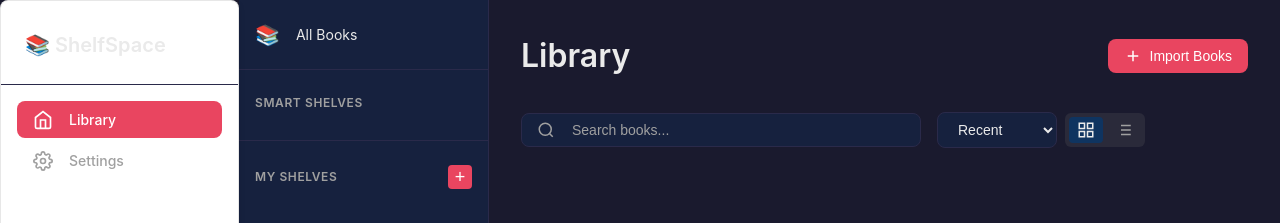
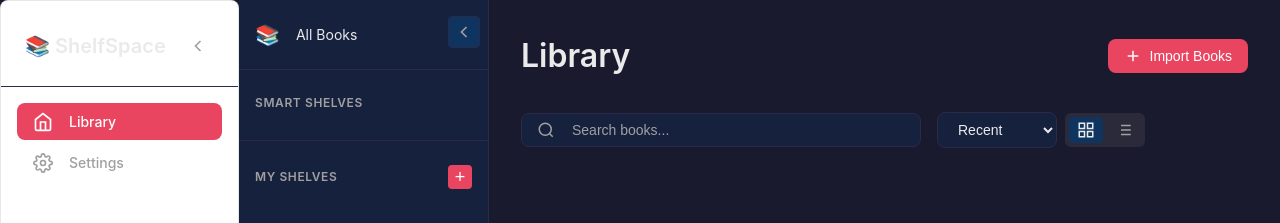
Before and after one commit to C4bbage64/ShelfSpace, a React (Vite) app: page / in a window 1280 px wide. Shown: the top 223 px of the page. Built offline with nearby package versions, Linux system fonts and the light colour scheme.

Commit message:
feat: Implement collapsible sidebar and shelf sidebar with toggle functionality

```diff
--- a/src/components/ShelfSidebar.css
+++ b/src/components/ShelfSidebar.css
@@ -8,11 +8,57 @@
   flex-direction: column;
   flex-shrink: 0;
   overflow-y: auto;
+  position: relative;
+  transition: width var(--transition-normal), min-width var(--transition-normal);
+}
+
+.shelf-sidebar.collapsed {
+  width: 60px;
+  min-width: 60px;
+}
+
+.shelf-sidebar-collapse-btn {
+  position: absolute;
+  top: var(--space-md);
+  right: var(--space-sm);
+  width: 32px;
+  height: 32px;
+  padding: 0;
+  display: flex;
+  align-items: center;
+  justify-content: center;
+  background: var(--bg-tertiary);
+  border: 1px solid var(--border);
+  border-radius: var(--radius-sm);
+  color: var(--text-secondary);
+  cursor: pointer;
+  transition: all var(--transition-fast);
+  z-index: 10;
+}
+
+.shelf-sidebar-collapse-btn:hover {
+  background: var(--accent);
+  color: white;
+  border-color: var(--accent);
+}
+
+.shelf-sidebar-collapse-btn svg {
+  width: 20px;
+  height: 20px;
+}
+
+.shelf-sidebar.collapsed .shelf-sidebar-collapse-btn {
+  right: 50%;
+  transform: translateX(50%);
 }
 
 .sidebar-section {
   padding: var(--space-md) 0;
   border-bottom: 1px solid var(--border);
+}
+
+.shelf-sidebar.collapsed .sidebar-section {
+  padding: var(--space-sm) 0;
 }
 
 .sidebar-section:last-child {
@@ -63,6 +109,18 @@
   text-decoration: none;
   transition: background var(--transition-fast);
   cursor: pointer;
+  white-space: nowrap;
+  overflow: hidden;
+}
+
+.shelf-sidebar.collapsed .sidebar-item {
+  justify-content: center;
+  padding: var(--space-sm);
+}
+
+.shelf-sidebar.collapsed .sidebar-label,
+.shelf-sidebar.collapsed .sidebar-count {
+  display: none;
 }
 
 .sidebar-item:hover {
--- a/src/components/ShelfSidebar.tsx
+++ b/src/components/ShelfSidebar.tsx
@@ -13,6 +13,7 @@ export function ShelfSidebar({ onCreateShelf }: ShelfSidebarProps) {
   const { shelves, smartShelves, loadShelves, loadSmartShelves, deleteShelf, addBookToShelf } = useShelvesStore();
   const [contextMenu, setContextMenu] = useState<{ shelfId: string; x: number; y: number } | null>(null);
   const [dragOver, setDragOver] = useState<string | null>(null);
+  const [isCollapsed, setIsCollapsed] = useState(false);
 
   useEffect(() => {
     loadShelves();
@@ -64,45 +65,66 @@ export function ShelfSidebar({ onCreateShelf }: ShelfSidebarProps) {
   const isActive = (path: string) => location.pathname === path;
 
   return (
-    <div className="shelf-sidebar">
+    <div className={`shelf-sidebar ${isCollapsed ? 'collapsed' : ''}`}>
+      <button
+        className="shelf-sidebar-collapse-btn"
+        onClick={() => setIsCollapsed(!isCollapsed)}
+        title={isCollapsed ? 'Expand shelves' : 'Collapse shelves'}
+      >
+        <svg viewBox="0 0 24 24" fill="none" stroke="currentColor" strokeWidth="2">
+          {isCollapsed ? (
+            <path d="M9 18l6-6-6-6" />
+          ) : (
+            <path d="M15 18l-6-6 6-6" />
+          )}
+        </svg>
+      </button>
+
       <div className="sidebar-section">
-        <Link to="/library" className={`sidebar-item ${isActive('/library') ? 'active' : ''}`}>
+        <Link to="/library" className={`sidebar-item ${isActive('/library') ? 'active' : ''}`} title="All Books">
           <span className="sidebar-icon">📚</span>
-          <span className="sidebar-label">All Books</span>
+          {!isCollapsed && <span className="sidebar-label">All Books</span>}
         </Link>
       </div>
 
       <div className="sidebar-section">
+        {!isCollapsed && (
           <div className="sidebar-section-header">
             <h3>Smart Shelves</h3>
           </div>
+        )}
         {smartShelves.map((shelf) => (
           <Link
             key={shelf.id}
             to={`/shelf/${shelf.id}`}
             className={`sidebar-item ${isActive(`/shelf/${shelf.id}`) ? 'active' : ''}`}
+            title={shelf.name}
           >
             <span className="sidebar-icon">{shelf.icon}</span>
-            <span className="sidebar-label">{shelf.name}</span>
-            <span className="sidebar-count">{shelf.bookCount}</span>
+            {!isCollapsed && <span className="sidebar-label">{shelf.name}</span>}
+            {!isCollapsed && <span className="sidebar-count">{shelf.bookCount}</span>}
           </Link>
         ))}
       </div>
 
       <div className="sidebar-section">
+        {!isCollapsed && (
           <div className="sidebar-section-header">
             <h3>My Shelves</h3>
             <button className="add-shelf-btn" onClick={onCreateShelf} title="Create shelf">
               +
             </button>
           </div>
+        )}
         {shelves.length === 0 ? (
+          !isCollapsed && (
             <div className="empty-shelves">
               <p>No shelves yet</p>
               <button onClick={onCreateShelf} className="create-first-shelf">
                 Create your first shelf
               </button>
             </div>
+          )
         ) : (
           shelves.map((shelf) => (
             <Link
@@ -114,10 +136,11 @@ export function ShelfSidebar({ onCreateShelf }: ShelfSidebarProps) {
               onDragLeave={handleDragLeave}
               onDrop={(e) => handleDrop(e, shelf.id)}
               data-color={shelf.color}
+              title={shelf.name}
             >
               <span className="sidebar-icon">{shelf.icon}</span>
-              <span className="sidebar-label">{shelf.name}</span>
-              <span className="sidebar-count">{shelf.bookCount}</span>
+              {!isCollapsed && <span className="sidebar-label">{shelf.name}</span>}
+              {!isCollapsed && <span className="sidebar-count">{shelf.bookCount}</span>}
             </Link>
           ))
         )}
--- a/src/components/Sidebar.css
+++ b/src/components/Sidebar.css
@@ -6,11 +6,51 @@
   display: flex;
   flex-direction: column;
   flex-shrink: 0;
+  transition: width var(--transition-normal);
+}
+
+.sidebar.collapsed {
+  width: 60px;
 }
 
 .sidebar-header {
   padding: var(--space-lg);
   border-bottom: 1px solid var(--border);
+  display: flex;
+  align-items: center;
+  justify-content: space-between;
+  gap: var(--space-sm);
+}
+
+.sidebar-collapse-btn {
+  width: 32px;
+  height: 32px;
+  min-width: 32px;
+  padding: 0;
+  display: flex;
+  align-items: center;
+  justify-content: center;
+  background: transparent;
+  border: none;
+  border-radius: var(--radius-sm);
+  color: var(--text-secondary);
+  cursor: pointer;
+  transition: all var(--transition-fast);
+}
+
+.sidebar-collapse-btn:hover {
+  background: var(--bg-tertiary);
+  color: var(--text-primary);
+}
+
+.sidebar-collapse-btn svg {
+  width: 20px;
+  height: 20px;
+}
+
+.sidebar.collapsed .sidebar-header {
+  padding: var(--space-md);
+  justify-content: center;
 }
 
 .sidebar-logo {
@@ -20,6 +60,13 @@
   display: flex;
   align-items: center;
   gap: var(--space-sm);
+  white-space: nowrap;
+  overflow: hidden;
+  text-overflow: ellipsis;
+}
+
+.sidebar.collapsed .sidebar-logo {
+  font-size: var(--font-size-xl);
 }
 
 .sidebar-nav {
--- a/src/components/Sidebar.tsx
+++ b/src/components/Sidebar.tsx
@@ -1,10 +1,12 @@
 import { NavLink, useLocation } from 'react-router-dom';
+import { useState } from 'react';
 import { useSettingsStore } from '../stores/settingsStore';
 import './Sidebar.css';
 
 function Sidebar() {
   const location = useLocation();
   const { settings, setTheme } = useSettingsStore();
+  const [isCollapsed, setIsCollapsed] = useState(false);
 
   // Hide sidebar on reader page
   if (location.pathname.startsWith('/reader')) {
@@ -19,26 +21,39 @@ function Sidebar() {
   };
 
   return (
-    <aside className="sidebar">
+    <aside className={`sidebar ${isCollapsed ? 'collapsed' : ''}`}>
       <div className="sidebar-header">
-        <h1 className="sidebar-logo">📚 ShelfSpace</h1>
+        <h1 className="sidebar-logo">📚 {!isCollapsed && 'ShelfSpace'}</h1>
+        <button
+          className="sidebar-collapse-btn"
+          onClick={() => setIsCollapsed(!isCollapsed)}
+          title={isCollapsed ? 'Expand sidebar' : 'Collapse sidebar'}
+        >
+          <svg viewBox="0 0 24 24" fill="none" stroke="currentColor" strokeWidth="2">
+            {isCollapsed ? (
+              <path d="M9 18l6-6-6-6" />
+            ) : (
+              <path d="M15 18l-6-6 6-6" />
+            )}
+          </svg>
+        </button>
       </div>
 
       <nav className="sidebar-nav">
-        <NavLink to="/" className={({ isActive }) => `nav-link ${isActive ? 'active' : ''}`}>
+        <NavLink to="/" className={({ isActive }) => `nav-link ${isActive ? 'active' : ''}`} title="Library">
           <svg viewBox="0 0 24 24" fill="none" stroke="currentColor" strokeWidth="2">
             <path d="M3 9l9-7 9 7v11a2 2 0 0 1-2 2H5a2 2 0 0 1-2-2z" />
             <polyline points="9,22 9,12 15,12 15,22" />
           </svg>
-          Library
+          {!isCollapsed && <span>Library</span>}
         </NavLink>
 
-        <NavLink to="/settings" className={({ isActive }) => `nav-link ${isActive ? 'active' : ''}`}>
+        <NavLink to="/settings" className={({ isActive }) => `nav-link ${isActive ? 'active' : ''}`} title="Settings">
           <svg viewBox="0 0 24 24" fill="none" stroke="currentColor" strokeWidth="2">
             <circle cx="12" cy="12" r="3" />
             <path d="M19.4 15a1.65 1.65 0 0 0 .33 1.82l.06.06a2 2 0 0 1 0 2.83 2 2 0 0 1-2.83 0l-.06-.06a1.65 1.65 0 0 0-1.82-.33 1.65 1.65 0 0 0-1 1.51V21a2 2 0 0 1-2 2 2 2 0 0 1-2-2v-.09A1.65 1.65 0 0 0 9 19.4a1.65 1.65 0 0 0-1.82.33l-.06.06a2 2 0 0 1-2.83 0 2 2 0 0 1 0-2.83l.06-.06a1.65 1.65 0 0 0 .33-1.82 1.65 1.65 0 0 0-1.51-1H3a2 2 0 0 1-2-2 2 2 0 0 1 2-2h.09A1.65 1.65 0 0 0 4.6 9a1.65 1.65 0 0 0-.33-1.82l-.06-.06a2 2 0 0 1 0-2.83 2 2 0 0 1 2.83 0l.06.06a1.65 1.65 0 0 0 1.82.33H9a1.65 1.65 0 0 0 1-1.51V3a2 2 0 0 1 2-2 2 2 0 0 1 2 2v.09a1.65 1.65 0 0 0 1 1.51 1.65 1.65 0 0 0 1.82-.33l.06-.06a2 2 0 0 1 2.83 0 2 2 0 0 1 0 2.83l-.06.06a1.65 1.65 0 0 0-.33 1.82V9a1.65 1.65 0 0 0 1.51 1H21a2 2 0 0 1 2 2 2 2 0 0 1-2 2h-.09a1.65 1.65 0 0 0-1.51 1z" />
           </svg>
-          Settings
+          {!isCollapsed && <span>Settings</span>}
         </NavLink>
       </nav>
 
@@ -68,7 +83,7 @@ function Sidebar() {
               <circle cx="12" cy="12" r="4" />
             </svg>
           )}
-          <span>{settings.theme.charAt(0).toUpperCase() + settings.theme.slice(1)}</span>
+          {!isCollapsed && <span>{settings.theme.charAt(0).toUpperCase() + settings.theme.slice(1)}</span>}
         </button>
       </div>
     </aside>
```
Lines whose indentation alone changed are shown as unchanged.
